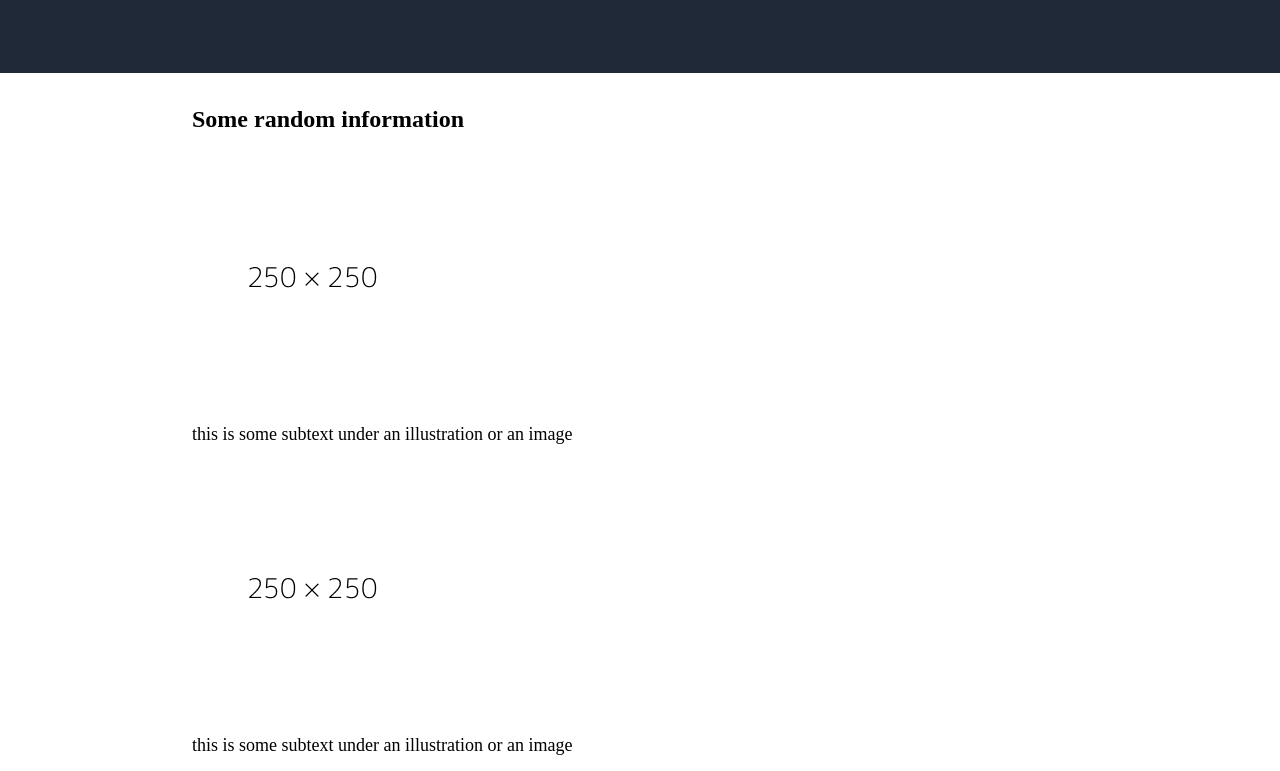
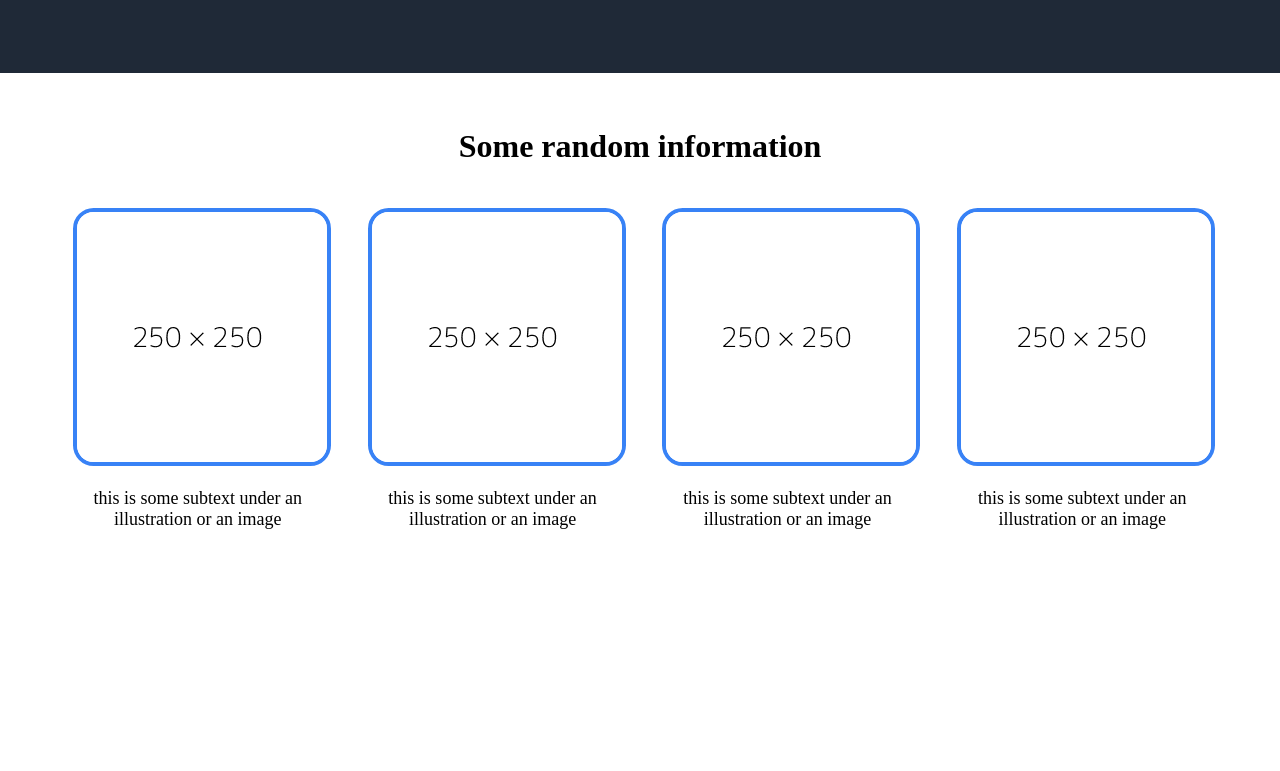
Before and after one commit to Galin-Dermendjiev/landing-page-project, a plain HTML site: page index.html in a window 1280 px wide. Shown: the part 501-1272 px from the top of the page. After the commit the page ends 1151 px from the top, so only its background shows below. Drawn offline with Linux system fonts and the light colour scheme.

Commit message:
Add style to section two

```diff
--- a/index.html
+++ b/index.html
@@ -39,20 +39,27 @@
         </div>
     </section>
 
-    <section>
+    <section class="section-two">
         <div class="container">
             <h2>Some random information</h2>
-            <img src="images/250x250img.png" alt="">
-            <p>this is some subtext under an illustration or an image</p>
-
-            <img src="images/250x250img.png" alt="">
-            <p>this is some subtext under an illustration or an image</p>
-
-            <img src="images/250x250img.png" alt="">
-            <p>this is some subtext under an illustration or an image</p>
-
-            <img src="images/250x250img.png" alt="">
-            <p>this is some subtext under an illustration or an image</p>
+            <div class="items">
+                <div class="info">
+                    <img class="info-img" src="images/250x250img.png" alt="">
+                    <p>this is some subtext under an illustration or an image</p>
+                </div>
+                <div class="info">
+                    <img class="info-img" src="images/250x250img.png" alt="">
+                    <p>this is some subtext under an illustration or an image</p>
+                </div>
+                <div class="info">
+                    <img class="info-img" src="images/250x250img.png" alt="">
+                    <p>this is some subtext under an illustration or an image</p>
+                </div>
+                <div class="info">
+                    <img class="info-img" src="images/250x250img.png" alt="">
+                    <p>this is some subtext under an illustration or an image</p>
+                </div>
+            </div>
         </div>
 
     </section>
--- a/styles.css
+++ b/styles.css
@@ -1,3 +1,5 @@
+/* first section */
+
 a {
     text-decoration: none;
     color: #F9FAF8;
@@ -69,3 +71,30 @@ button {
     color: #F9FAF8;
     font-size: 16px;
 }
+
+/* second section */
+
+.section-two {
+    text-align: center;
+    padding: 0 0 7% 0;
+}
+
+h2 {
+    padding: 1rem 0;
+    font-size: 2rem;
+}
+.items {
+    display: flex;
+    justify-content: center;
+    gap: 5%;
+
+}
+
+.info-img {
+    border: 4px solid #3882F6;
+    border-radius: 8%;
+}
+
+.info {
+    width: 250px;
+}
```
